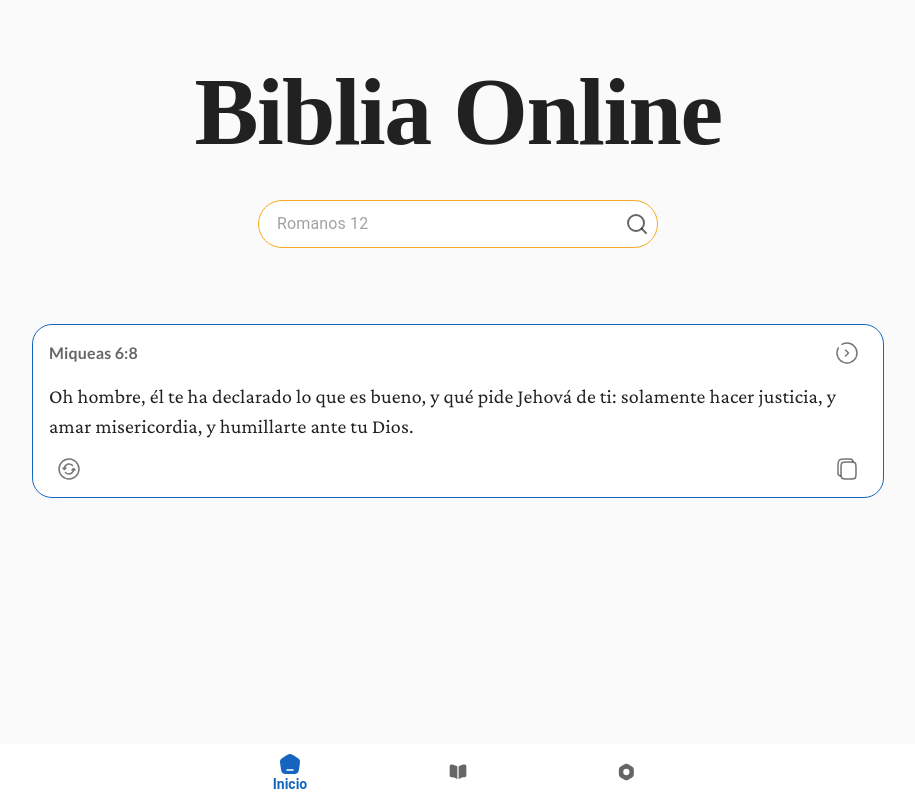
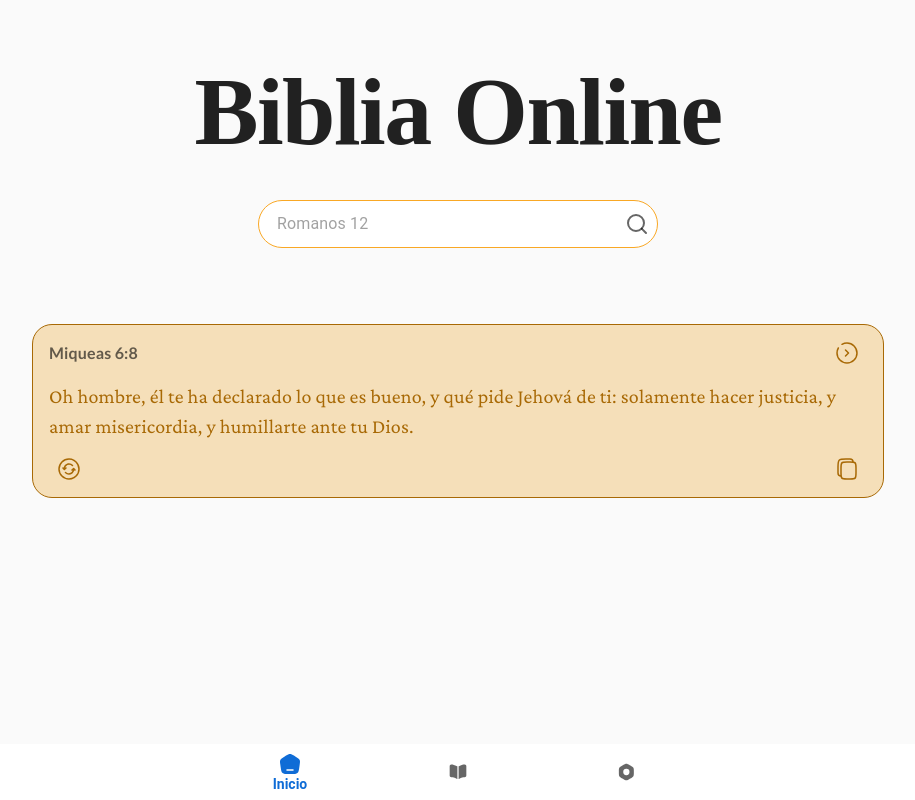
Before and after one commit to joanmat117/online-bible, a Next.js app: page /home in a window 1280 px wide. Shown: the whole page, without its empty margins (182-1097 px from the left). Built offline with nearby package versions, Linux system fonts and the light colour scheme; a web font is replaced by a local one; what @mui/material-nextjs would draw is missing.

Commit message:
added SecondarySectionHeader and Better Styles

```diff
--- a/src/app/(layout-views)/saved/page.tsx
+++ b/src/app/(layout-views)/saved/page.tsx
@@ -1,8 +1,10 @@
 import { RenderSavedVerses } from "@/components/renderSavedVerses";
+import { SecondarySectionHeader } from "@/components/secondarySectionHeader";
 
 export default function Page(){
 
   return <>
+  <SecondarySectionHeader backTo='/settings' title="Versiculos Guardados" />
   <RenderSavedVerses/>
   </>
 }
--- a/src/components/bottomBarWrapper.tsx
+++ b/src/components/bottomBarWrapper.tsx
@@ -12,7 +12,7 @@ export function BottomBarWrapper(){
   return <>
     <Box sx={{height:`${height}px`}}></Box>
 
-    <Box sx={{position:'fixed',left:0,bottom:0,width:'100vw'}}>
+    <Box ref={heightRef} sx={{position:'fixed',left:0,bottom:0,width:'100vw'}}>
 
     {firstPath == 'read' && <ChapterNavigationBar/>}
     <NavigationBar/>
--- a/src/components/chapterRender.tsx
+++ b/src/components/chapterRender.tsx
@@ -47,9 +47,9 @@ export const ChapterRender = () => {
       </Stack>
     {
       isLoading && !data && <Stack direction='column' sx={{height:'100vh',width:'100%',display:'flex',alignItems:'center',gap:3}} >
-      <Skeleton variant='rounded' height='200px' width={'100%'} />
-      <Skeleton variant='rounded' height='200px' width={'100%'} />
-      <Skeleton variant='rounded' height='200px' width={'100%'} />
+      <Skeleton variant='rounded' height='150px' width={'100%'} />
+      <Skeleton variant='rounded' height='150px' width={'100%'} />
+      <Skeleton variant='rounded' height='150px' width={'100%'} />
       </Stack>
     }
     {
--- a/src/components/chapterSearchBar.tsx
+++ b/src/components/chapterSearchBar.tsx
@@ -20,7 +20,10 @@ export function ChapterSearchBar(){
     const inputValue = (e.target as HTMLInputElement).value
     if(!inputValue) return showError('Campo vacio')
     const [book,chapter] = inputValue.split(' ')
-    const chapterNumb = Number(chapter)
+    const chapterWithoutVerse = chapter.includes(':')?
+      chapter.split(':')[0]:
+      chapter
+    const chapterNumb = Number(chapterWithoutVerse)
     const bookValidated = getBookByQuery(book)
     if(!bookValidated) return showError('Libro no encontrado')
     const chapterValidated = chapterNumb <= bookValidated.numberOfChapters && chapterNumb > 0? chapterNumb : 1
--- a/src/components/configLayout.tsx
+++ b/src/components/configLayout.tsx
@@ -21,7 +21,7 @@ export function ConfigLayout(){
       toggleTheme()
     }}
     sx={{
-      backgroundColor:mode == 'dark'? 'primary.dark':undefined,
+      backgroundColor:mode == 'dark'? 'primary.main':undefined,
     }}
     >
     </ButtonConfig>
--- a/src/components/icons.tsx
+++ b/src/components/icons.tsx
@@ -1,6 +1,9 @@
 import React from 'react';
 import type { SVGProps } from 'react';
 
+export function SolarBookmarkOpenedLinear(props: SVGProps<SVGSVGElement>) {
+	return (<svg xmlns="http://www.w3.org/2000/svg" width={24} height={24} viewBox="0 0 24 24" {...props}><g fill="none" stroke="currentColor" strokeWidth={1.5}><path d="M2 12c0-4.714 0-7.071 1.464-8.536C4.93 2 7.286 2 12 2s7.071 0 8.535 1.464C22 4.93 22 7.286 22 12s0 7.071-1.465 8.535C19.072 22 16.714 22 12 22s-7.071 0-8.536-1.465C2 19.072 2 16.714 2 12Z"></path><path d="M2 14c0-2.8 0-4.2.545-5.27A5 5 0 0 1 4.73 6.545C5.8 6 7.2 6 10 6h4c2.8 0 4.2 0 5.27.545a5 5 0 0 1 2.185 2.185C22 9.8 22 11.2 22 14"></path><path d="M17 6v4.808c0 .975 0 1.462-.13 1.753a1.5 1.5 0 0 1-1.724.848c-.31-.075-.695-.372-1.468-.967c-.436-.336-.654-.504-.881-.602a2 2 0 0 0-1.594 0c-.227.098-.445.266-.881.602c-.773.595-1.159.892-1.468.967a1.5 1.5 0 0 1-1.725-.848C7 12.27 7 11.783 7 10.808V6"></path></g></svg>);
+}
 export function SolarAltArrowRightBold(props: SVGProps<SVGSVGElement>) {
 	return (<svg xmlns="http://www.w3.org/2000/svg" width={24} height={24} viewBox="0 0 24 24" {...props}><path fill="currentColor" d="M15.835 11.63L9.205 5.2C8.79 4.799 8 5.042 8 5.57v12.86c0 .528.79.771 1.205.37l6.63-6.43a.5.5 0 0 0 0-.74"></path></svg>);
 }
--- a/src/components/randomVerseCard.tsx
+++ b/src/components/randomVerseCard.tsx
@@ -4,39 +4,55 @@ import { useBibleStore } from "@/zustand/useBibleStore";
 import { Typography,Stack,IconButton} from "@mui/material";
 import { useRouter } from "next/navigation";
 import { SolarCheckCircleLinear, SolarCloseCircleLinear, SolarCopyLinear, SolarRefreshCircleLinear, SolarRoundAltArrowRightBroken } from "./icons";
+import versesColor from '@/data/versesColor.json'
+import { useEffect, useRef } from "react";
+import { useTheme } from "@/components/themeContext";
+import Link from 'next/link'
+
+function getRandomColor(){
+  return versesColor[Math.floor(Math.random()*versesColor.length)]
+}
 
 export function RandomVerseCard(){
+  const {mode} = useTheme()
   const {copyState,verseRoute,copyToClipboard,reloadRandomVerse,randomVerse} = useRandomVerse()
   const changeChapter = useBibleStore(store=>store.changeChapter)
   const router = useRouter()
+  const color = useRef(getRandomColor())
+
+  const textColor = mode == 'light'? color.current.foregroundDark : color.current.foregroundLight
+
+  useEffect(()=>{color.current = getRandomColor()},[randomVerse])
 
   if(!randomVerse) return
+
   return <Stack direction='column' gap={1} sx={{
     borderRadius:'20px',
     px:2,
     py:1,
     m:2,
     border:1,
-    borderColor:'primary.main',
-    backgroundColor:'background.paper',
+    color:textColor,
+    backgroundColor:color.current.background,
   }}>
   <Stack direction={'row'} sx={{justifyContent:'space-between',alignItems:'center'}}>
     <Typography sx={{fontFamily:'"Lato"',fontWeight:600}} color="textSecondary" variant='body1'>{verseRoute}</Typography>
-    <IconButton onClick={()=>{
-      changeChapter({bookId:randomVerse.bookId,chapter:randomVerse.chapter})
-      router.push('/read')
-    }}>
-      <SolarRoundAltArrowRightBroken/>
-    </IconButton>
+      <Link href='/read'>
+        <IconButton sx={{color:textColor}} onClick={()=>{
+          changeChapter({bookId:randomVerse.bookId,chapter:randomVerse.chapter})
+        }}>
+          <SolarRoundAltArrowRightBroken/>
+        </IconButton>
+      </Link>
   </Stack>
   <Typography variant="body1" sx={{fontFamily:'"Crimson Pro"',fontSize:20}}>
     {randomVerse.text}
   </Typography>
   <Stack direction='row' sx={{justifyContent:'space-between'}}>
-    <IconButton onClick={()=>reloadRandomVerse()}>
+    <IconButton sx={{color:textColor}} onClick={()=>reloadRandomVerse()}>
      <SolarRefreshCircleLinear/>
     </IconButton>
-    <IconButton onClick={()=>copyToClipboard()}>
+    <IconButton sx={{color:textColor}} onClick={()=>copyToClipboard()}>
       {copyState === 0 && <SolarCopyLinear/>}
       {copyState === 1 && <SolarCheckCircleLinear/>}
       {copyState === -1 && <SolarCloseCircleLinear/>}
--- a/src/components/themeContext.tsx
+++ b/src/components/themeContext.tsx
@@ -31,7 +31,7 @@ const theme = useMemo(() =>
 
     palette: {
       mode,
-      primary: { main: mode === 'dark'? '#0f6cd6': '#1565C0' }, //#1565C0
+      primary: { main: mode === 'dark'? '#0f6cd6': '#0f6cd6' }, //#1565C0
       secondary: { main: '#F9A825' },
       background: {
         default: mode === 'dark' ? '#0b0b0e' : '#fafafa',
```
Also changed, not shown: src/components/renderSavedVerses.tsx (+23 -2 lines), src/components/secondarySectionHeader.tsx (added, +32 -0 lines).
